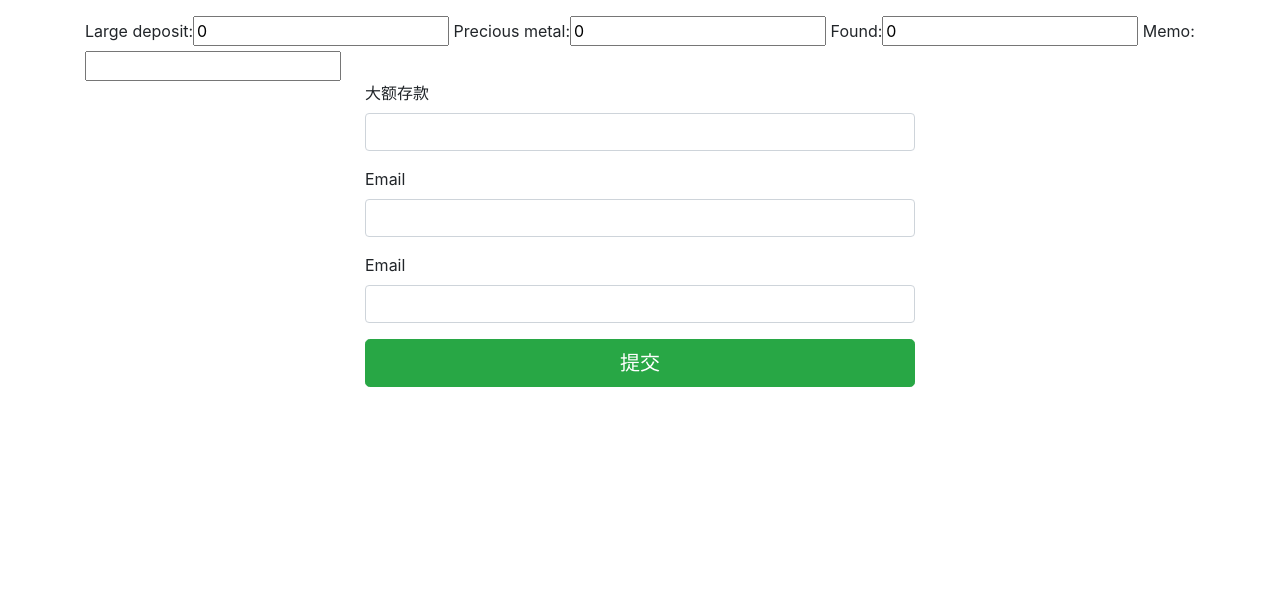
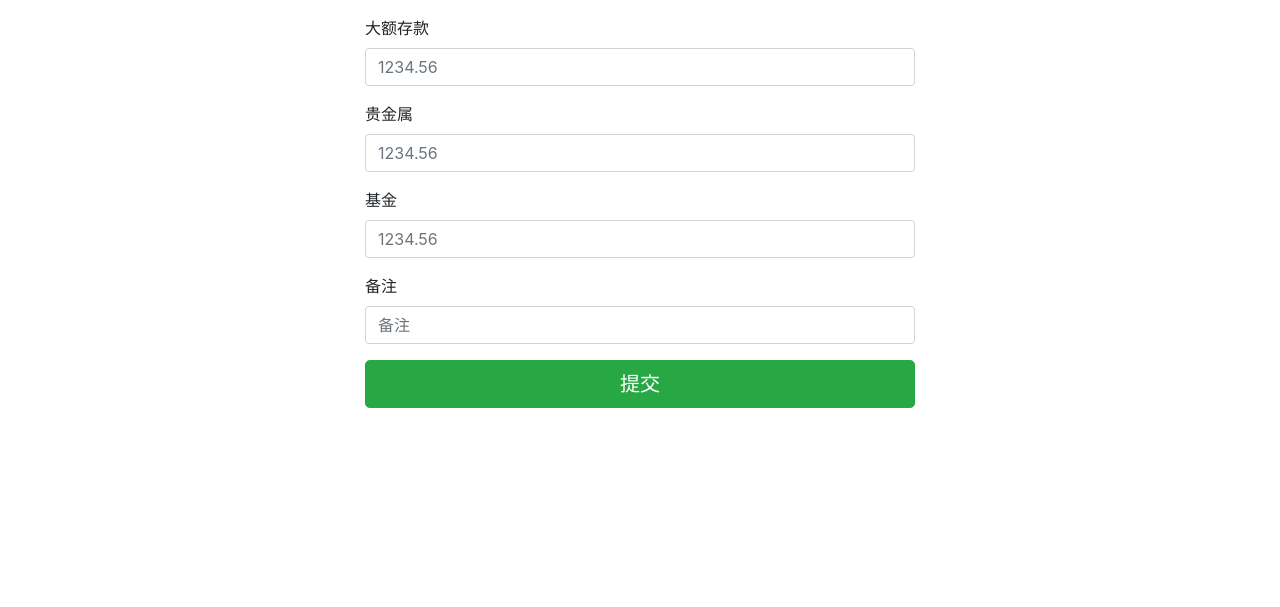
Before and after one commit to 404mj/abcbus, a Django app: page /collect/pf/add/ in a window 1280 px wide. Shown: the part 56-663 px from the top of the page. Run offline with Django 3.2, Linux system fonts and the light colour scheme; some libraries are stand-ins or nearby versions.

Commit message:
fronend pages done!

```diff
--- a/collect/templates/collect/listpf.html
+++ b/collect/templates/collect/listpf.html
@@ -21,7 +21,8 @@
                     <td>{{ user.username }}</td>
                     <td>
                         <a href="{% url 'collect:pfedit' pf.pfid %}" class="btn-sm btn-primary">修改</a>
-                        <a href="{% url 'collect:pfedit' pf.pfid %}" class="btn-sm btn-danger invisible">删除</a>
+                        {#                        invisible#}
+                        <a href="{% url 'collect:pfedit' pf.pfid %}" class="btn-sm btn-danger ">删除</a>
                     </td>
                 </tr>
             {% endfor %}
--- a/collect/templates/collect/newpf.html
+++ b/collect/templates/collect/newpf.html
@@ -6,32 +6,12 @@
     <div class="container-sm">
         <form class="" method="post" action="">
             {% csrf_token %}
-            {{ form }}
-
-            {#            <div class="row">#}
-            {#                <div class="col-sm">#}
-            {#                    <label for="inputEmail4">Email</label>#}
-            {#                    <input type="text" class="form-control" id="inputEmail4">#}
-            {#                </div>#}
-            {#                <div class="col-sm">#}
-            {#                    <label for="inputPassword4">Password</label>#}
-            {#                    <input type="text" class="form-control" id="inputPassword4">#}
-            {#                </div>#}
-            {#                <div class="col-sm">#}
-            {#                    <label for="inputAddress">Address</label>#}
-            {#                    <input type="text" class="form-control" id="inputAddress" placeholder="1234 Main St">#}
-            {#                </div>#}
-            {#                <div class="col-sm">#}
-            {#                    <label for="inputAddress">Address</label>#}
-            {#                    <input type="text" class="form-control" id="inputAddress" placeholder="1234 Main St">#}
-            {#                </div>#}
-            {#            </div>#}
-
             <div class="form-row">
                 <div class="col-md-3"></div>
                 <div class="form-group col-md-6">
                     <label for="inputEmail4">大额存款</label>
-                    <input type="text" class="form-control">
+                    <input type="text" class="form-control" placeholder="1234.56"
+                           name="{{ form.large_deposit.html_name }}">
                 </div>
                 <div class="col-md-3"></div>
             </div>
@@ -39,8 +19,9 @@
             <div class="form-row">
                 <div class="col-md-3"></div>
                 <div class="form-group col-md-6">
-                    <label for="inputEmail4">Email</label>
-                    <input type="text" class="form-control">
+                    <label for="inputEmail4">贵金属</label>
+                    <input type="text" class="form-control" placeholder="1234.56"
+                           name="{{ form.precious_metal.html_name }}">
                 </div>
                 <div class="col-md-3"></div>
             </div>
@@ -48,8 +29,19 @@
             <div class="form-row">
                 <div class="col-md-3"></div>
                 <div class="form-group col-md-6">
-                    <label for="inputEmail4">Email</label>
-                    <input type="text" class="form-control">
+                    <label for="inputEmail4">基金</label>
+                    <input type="text" class="form-control" placeholder="1234.56"
+                           name="{{ form.found.html_name }}">
+                </div>
+                <div class="col-md-3"></div>
+            </div>
+
+            <div class="form-row">
+                <div class="col-md-3"></div>
+                <div class="form-group col-md-6">
+                    <label for="inputEmail4">备注</label>
+                    <input type="text" class="form-control" placeholder="备注"
+                           name="{{ form.memo.html_name }}">
                 </div>
                 <div class="col-md-3"></div>
             </div>
@@ -63,31 +55,5 @@
             </div>
         </form>
     </div>
-    {#        {{ form.large_deposit.html_name }}#}
-
-    {#    <div class="container">#}
-    {#        <div class="row">#}
-    {#            <div class="col-sm">#}
-    {#                One of three columns#}
-    {#            </div>#}
-    {#            <div class="col-sm">#}
-    {#                One of three columns#}
-    {#            </div>#}
-    {#            <div class="col-sm">#}
-    {#                One of three columns#}
-    {#            </div>#}
-    {#        </div>#}
-    {#        <div class="row">#}
-    {#            <div class="col-6">#}
-    {#                One of three columns#}
-    {#            </div>#}
-    {#            <div class="col-3">#}
-    {#                One of three columns#}
-    {#            </div>#}
-    {#            <div class="col-3">#}
-    {#                One of three columns#}
-    {#            </div>#}
-    {#        </div>#}
-    {#    </div>#}
 
 {% endblock content %}
--- a/collect/views.py
+++ b/collect/views.py
@@ -21,7 +21,7 @@ def add_pf(request):
 
 
 def list_pf(request):
-    pfs = PersonalFinance.objects.all()
+    pfs = PersonalFinance.objects.order_by('-submit_time')
     # submit_name = BankUser.objects.filter(id=pfs[0].submitter)
     return render(request, 'collect/listpf.html', {'pfs': pfs})
 
```
